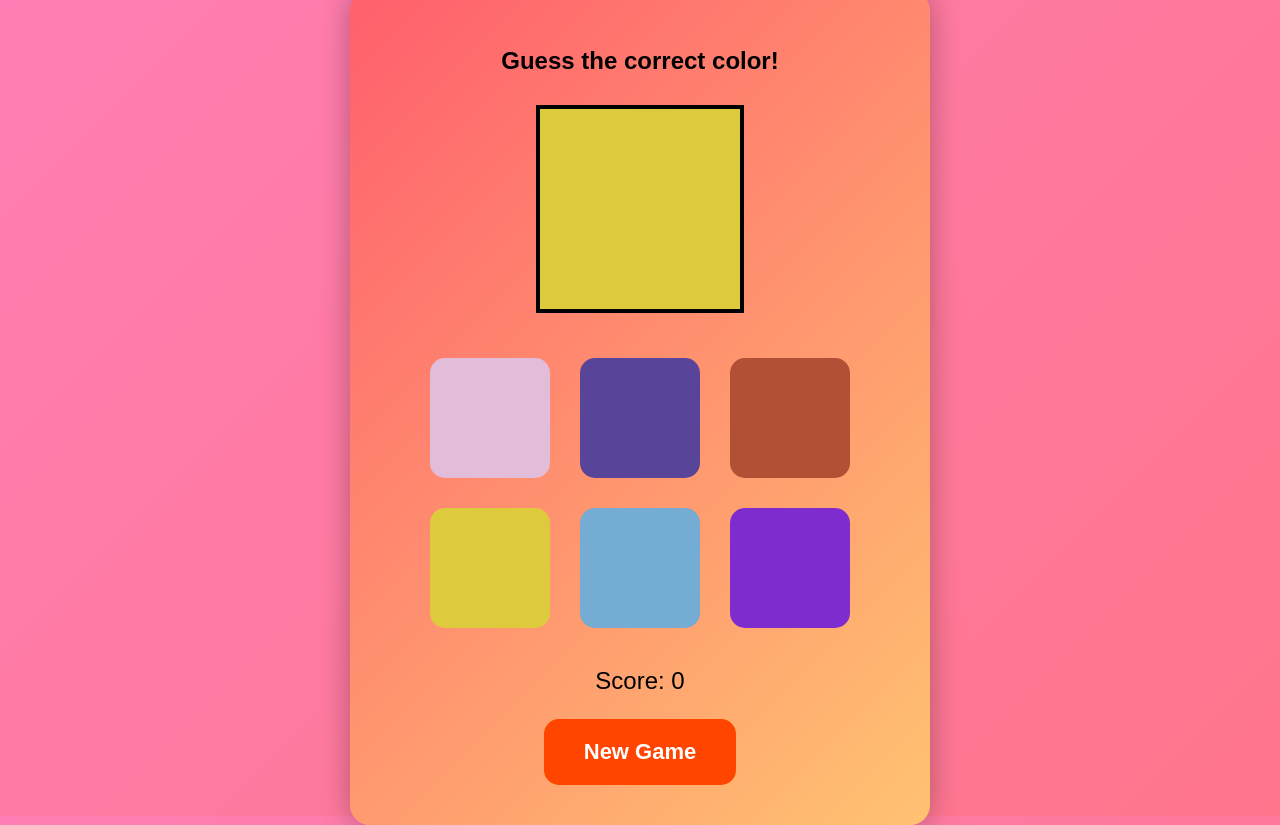
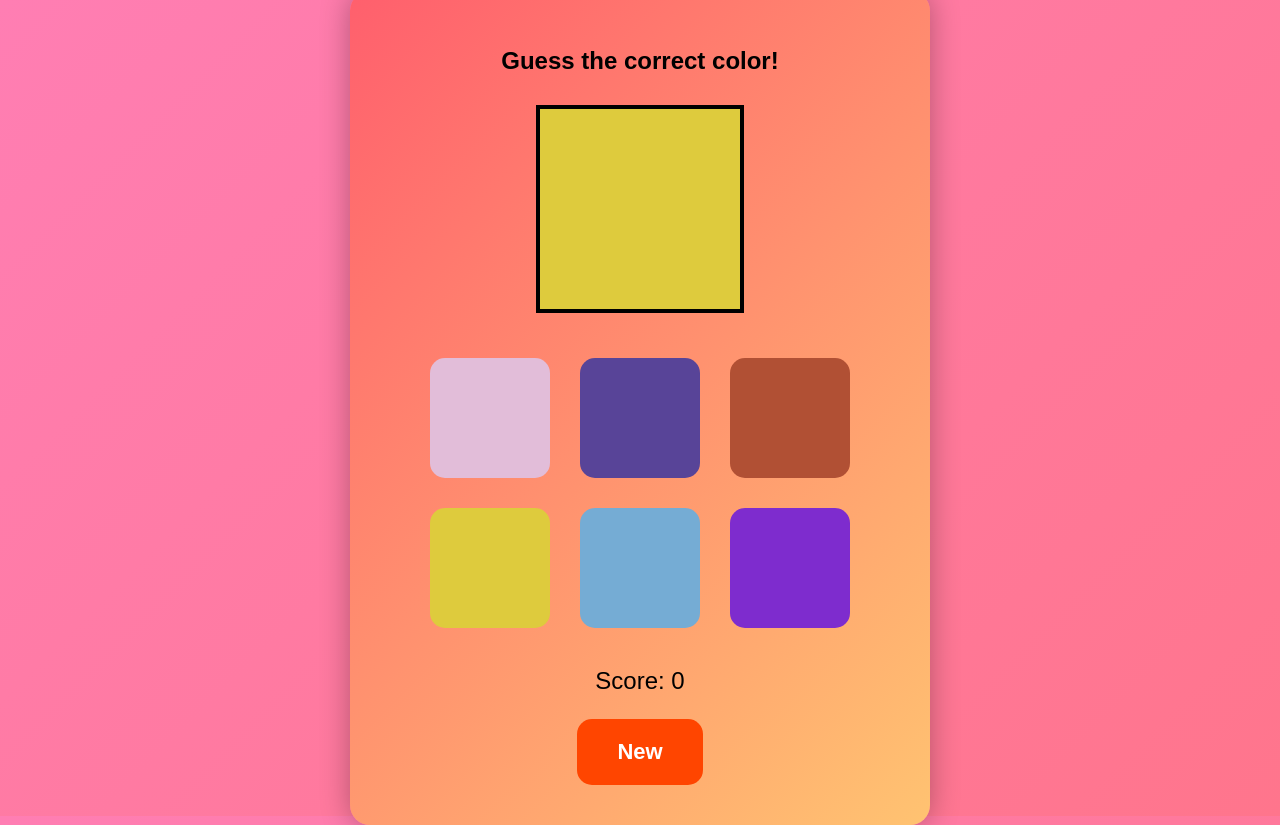
Before and after one commit to Precious-Tochukwu/hng_12_01, a plain HTML site: page index.html in a window 1280 px wide. Drawn offline with Linux system fonts and the light colour scheme.

Commit message:
text update

```diff
--- a/index.html
+++ b/index.html
@@ -21,7 +21,7 @@
         </div>
         <p id="gameStatus" data-testid="gameStatus"></p>
         <p>Score: <span id="score" data-testid="score">0</span></p>
-        <button id="newGameButton" data-testid="newGameButton">New Game</button>
+        <button id="newGameButton" data-testid="newGameButton">New </button>
     </div>
     <audio id="correctSound" src="./sound/correct.mp3"></audio>
     <audio id="wrongSound" src="./sound/wrong.mp3"></audio>
```
